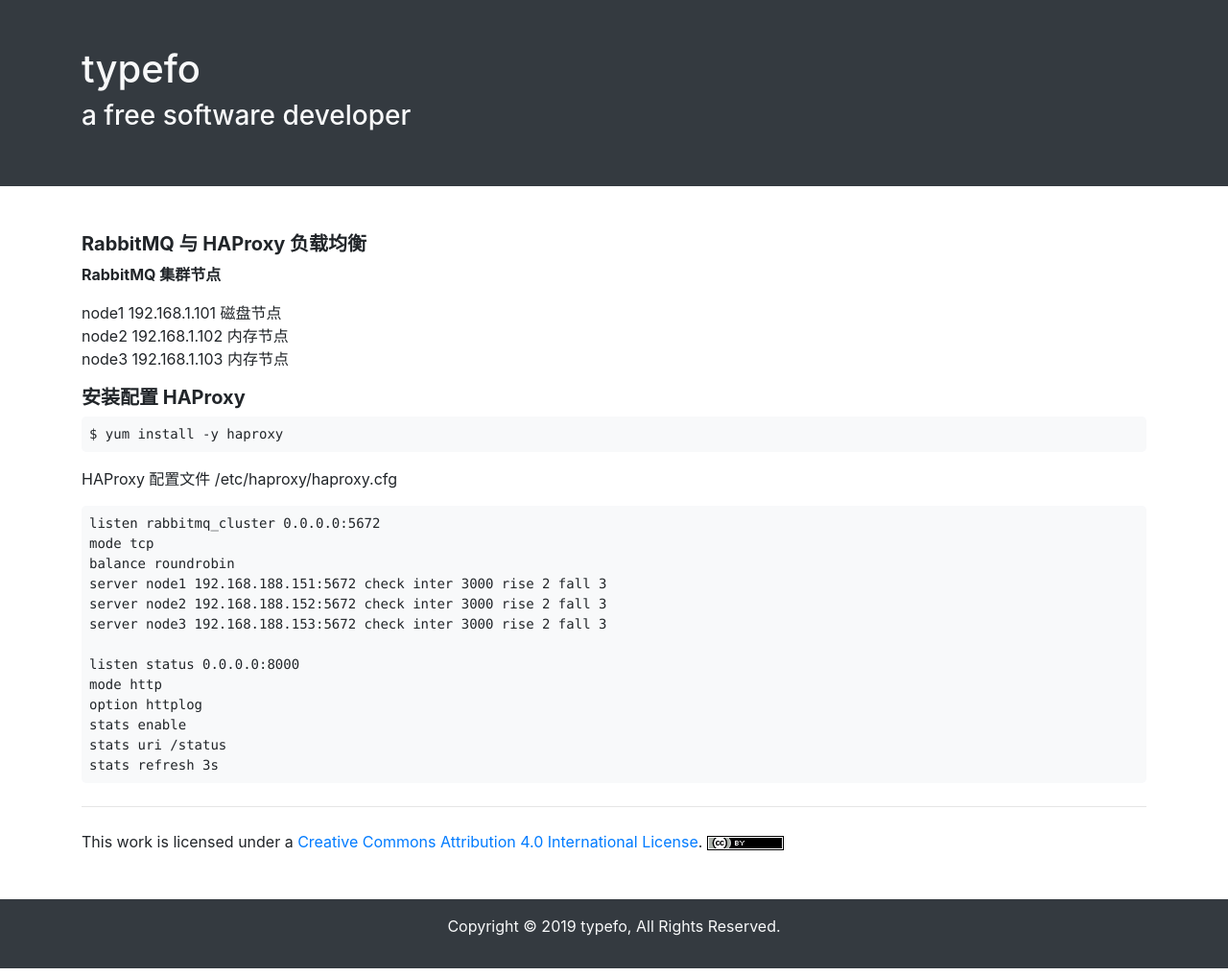
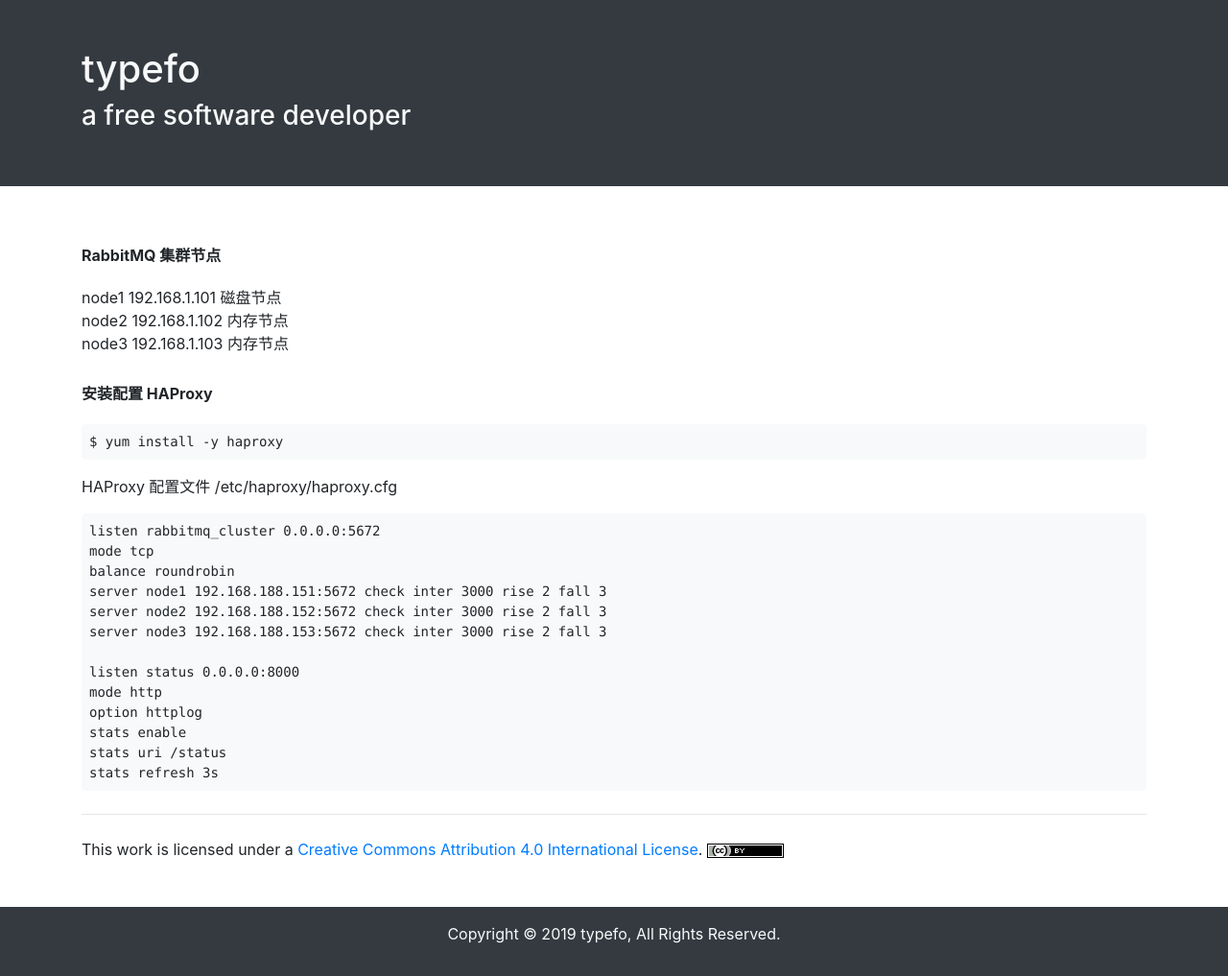
Before and after one commit to ehsud/blog, a Jekyll site: the page built from rabbitmq/rabbitmq-haproxy-load-balancing.md, in a window 1280 px wide. Shown: the whole page at 96% size. Built offline with Jekyll 4.4.1, drawn with Linux system fonts in a browser that asks for light colours.

Commit message:
updated some files

```diff
--- a/rabbitmq/rabbitmq-haproxy-load-balancing.md
+++ b/rabbitmq/rabbitmq-haproxy-load-balancing.md
@@ -4,15 +4,13 @@ title: rabbitmq 与 haproxy 负载均衡配置
 description: 使用 rabbitmq 与 haproxy 构建高可用负载均衡方案
 ---
 
-##### RabbitMQ 与 HAProxy 负载均衡
-
-**RabbitMQ 集群节点**
+#### RabbitMQ 集群节点
 
 - node1 192.168.1.101   磁盘节点
 - node2 192.168.1.102   内存节点
 - node3 192.168.1.103   内存节点
 
-##### 安装配置 HAProxy
+#### 安装配置 HAProxy
 
     $ yum install -y haproxy
 
```
